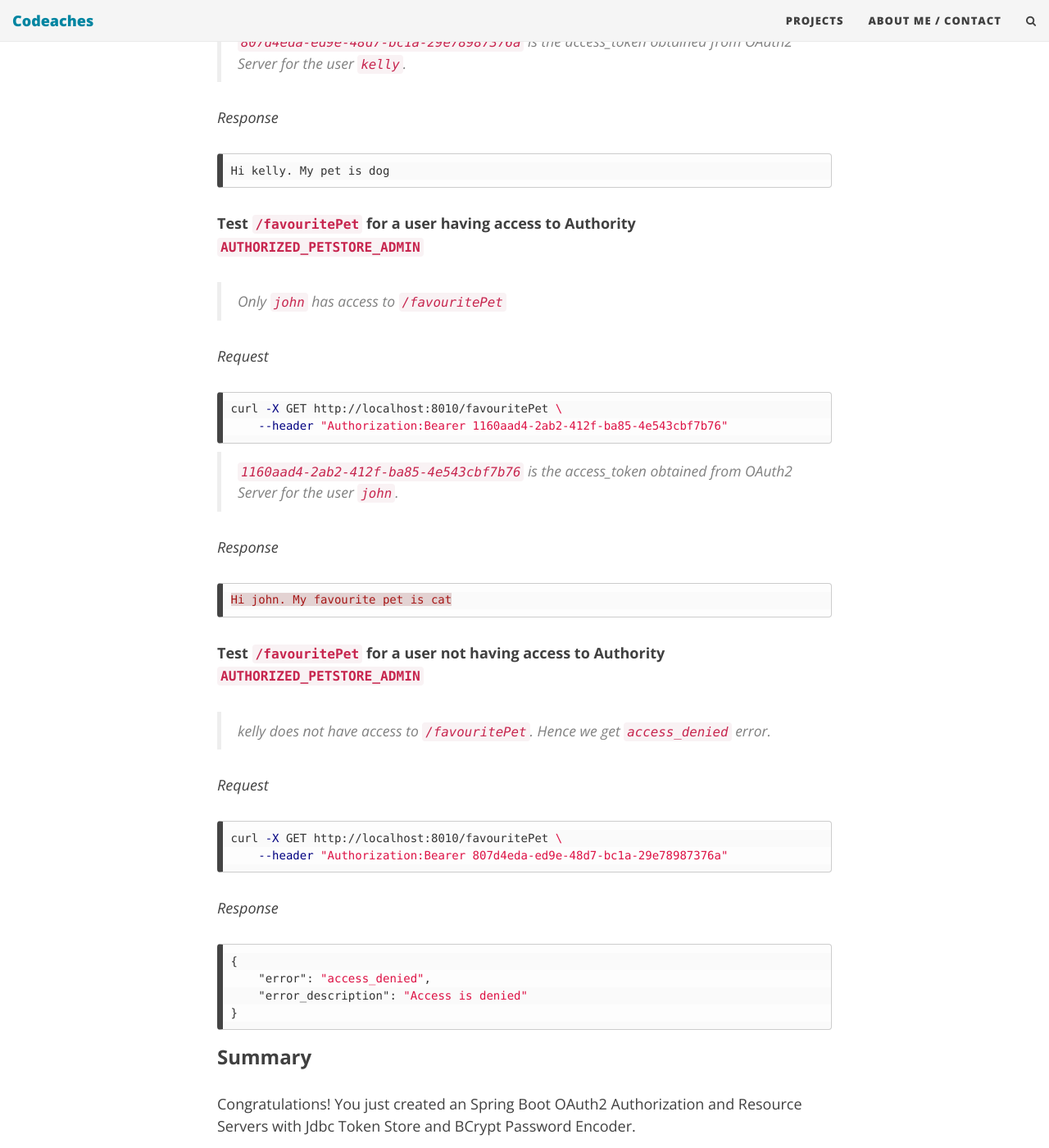
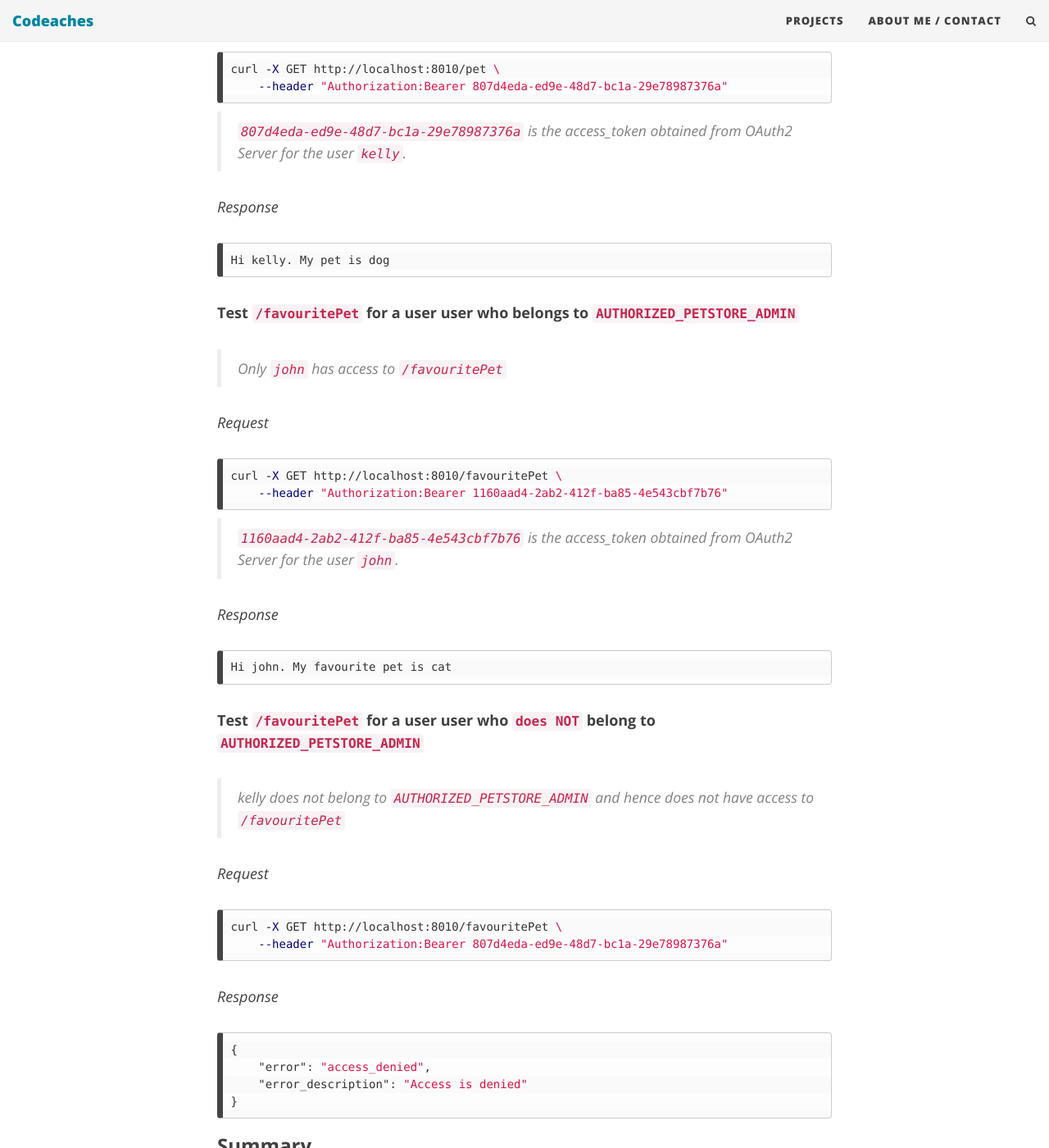
Before and after one commit to codeaches/codeaches.github.io, a Jekyll site: the page built from _posts/2018-12-20-Spring Boot-OAuth2 and Resource Server setup.md, in a window 1280 px wide and 1400 px high, scrolled down 14622 px. Shown: the whole window at 82% size. Built offline with Jekyll 4.4.1, drawn with Linux system fonts in a browser that asks for light colours; nearby versions of some CDN libraries; comment, search, counter and statistics services are not loaded; some of the changed text lies outside the part shown.

Commit message:
no message

````diff
--- a/_config.yml
+++ b/_config.yml
@@ -40,7 +40,7 @@ author:
   name: Pavan Gurudutt
   email: "pavan@codeaches.com"
   github: codeaches
-  linkedin: "pavan-gurudutt"
+  linkedin: "in/pavan-gurudutt"
 
 # Select which links to show in the footer
 footer-links-active:
--- a/_posts/2018-12-20-Spring Boot-OAuth2 and Resource Server setup.md
+++ b/_posts/2018-12-20-Spring Boot-OAuth2 and Resource Server setup.md
@@ -9,8 +9,9 @@ permalink: /spring-security-oauth2-and-resource-server/
 layout: post
 comments: true
 show-share: true
-gh-repo: codeaches/oauth2server
+gh-repo: codeaches/oauth2-and-resource-servers
 gh-badge: [star, watch, follow]
+datacampcourse: false
 lastupdated: 2018-12-27
 sitemap:
   changefreq: daily
@@ -497,6 +499,7 @@ public class PetstoreController {
     }
 }
 ```
+> Make sure to add `@EnableGlobalMethodSecurity(prePostEnabled = true)` to enable `@PreAuthorize` checks.
 
 **Update petstore application with OAuth2 Server token info URI and Client Credentials**
 
@@ -526,7 +529,7 @@ DemoApplication  : Started DemoApplication in 12.233 seconds (JVM running for 14
 
 ### Test resource server {#test_resource_server}
 
-**Test `/pet` for a user having access to Authority `AUTHORIZED_PETSTORE_USER`**
+**Test `/pet` for a user who belongs to `AUTHORIZED_PETSTORE_USER`**
 
 > Both john and kelly has access to `/pet`
 
@@ -542,7 +545,7 @@ curl -X GET http://localhost:8010/pet \
 Hi kelly. My pet is dog
 ```
 
-**Test `/favouritePet` for a user having access to Authority `AUTHORIZED_PETSTORE_ADMIN`**
+**Test `/favouritePet` for a user user who belongs to `AUTHORIZED_PETSTORE_ADMIN`**
 
 > Only `john` has access to `/favouritePet`
 
@@ -554,13 +557,13 @@ curl -X GET http://localhost:8010/favouritePet \
 > `1160aad4-2ab2-412f-ba85-4e543cbf7b76` is the access_token obtained from OAuth2 Server for the user `john`.
 
 *Response*
-```http
+```
 Hi john. My favourite pet is cat
 ```
 
-**Test `/favouritePet` for a user not having access to Authority `AUTHORIZED_PETSTORE_ADMIN`**
+**Test `/favouritePet` for a user user who `does NOT` belong to `AUTHORIZED_PETSTORE_ADMIN`**
 
-> kelly does not have access to `/favouritePet`. Hence we get `access_denied` error.
+> kelly does not belong to `AUTHORIZED_PETSTORE_ADMIN` and hence does not have access to `/favouritePet`
 
 *Request*
 ```sh
````
Also changed, not shown: other parts of _posts/2018-12-20-Spring Boot-OAuth2 and Resource Server setup.md (+7 -2 lines), aboutme.html (+6 -7 lines), projects.md (+3 -4 lines).
